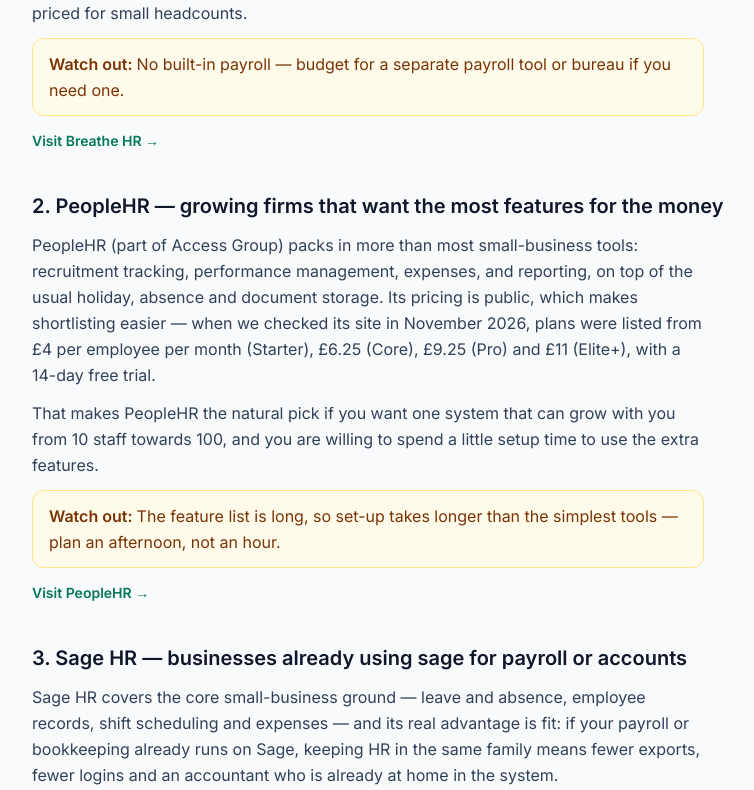
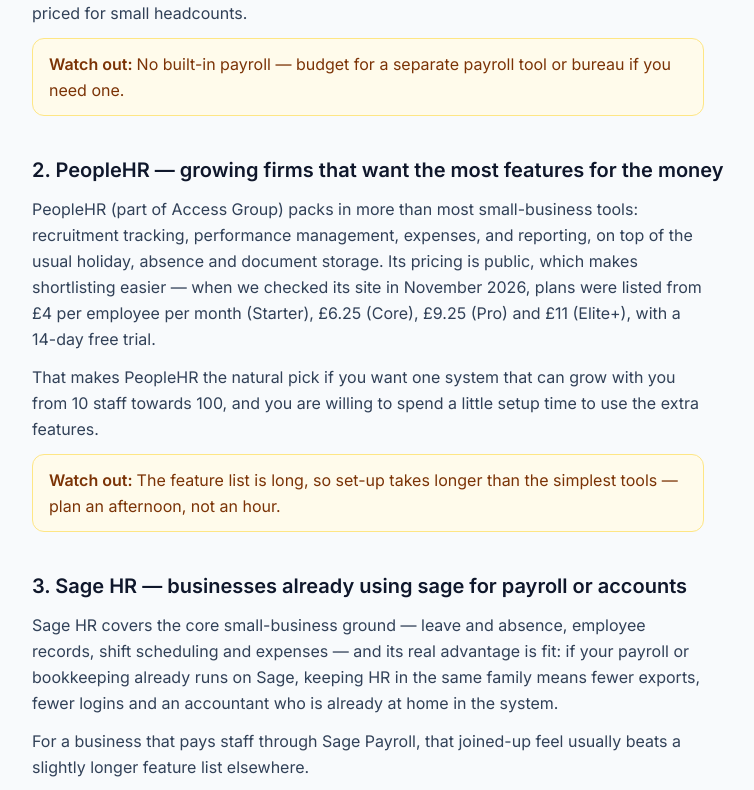
Before and after one commit to MuhammedTauseef/uk-payroll-calculators, a Next.js app: page /best-hr-software-for-small-business-uk in a window 1280 px wide. Shown: the part 900-1690 px from the top of the page, without its empty margins (48-802 px from the left). Built offline with nearby package versions, Linux system fonts and the light colour scheme.

Commit message:
Remove 'Visit' CTA links to non-affiliate providers (Breathe HR, PeopleHR, Sage HR, Ciphr, Xero Payroll) from HR software guide

```diff
--- a/src/app/best-hr-software-for-small-business-uk/page.tsx
+++ b/src/app/best-hr-software-for-small-business-uk/page.tsx
@@ -192,16 +192,6 @@ export default function BestHrSoftwarePage() {
             <span className="font-semibold">Watch out: </span>
             {p.watchOut}
           </p>
-          <p>
-            <a
-              href={p.url}
-              target="_blank"
-              rel="noopener"
-              className="text-sm font-semibold text-brand-700 dark:text-brand-300 hover:text-brand-800 dark:hover:text-brand-300"
-            >
-              Visit {p.name} →
-            </a>
-          </p>
         </section>
       ))}
 
```
